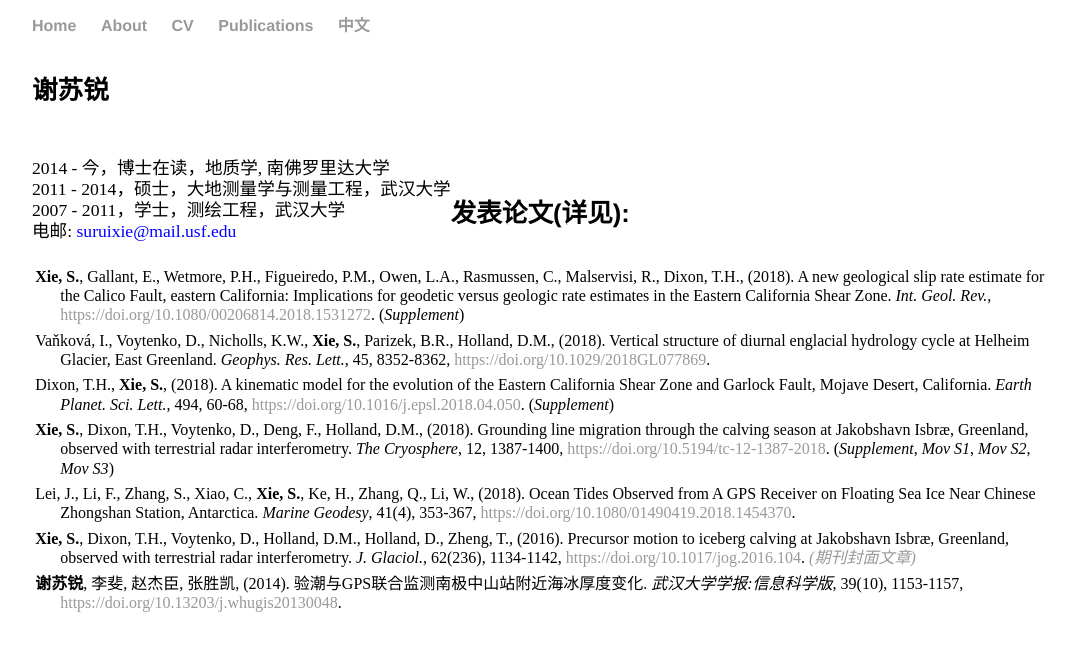
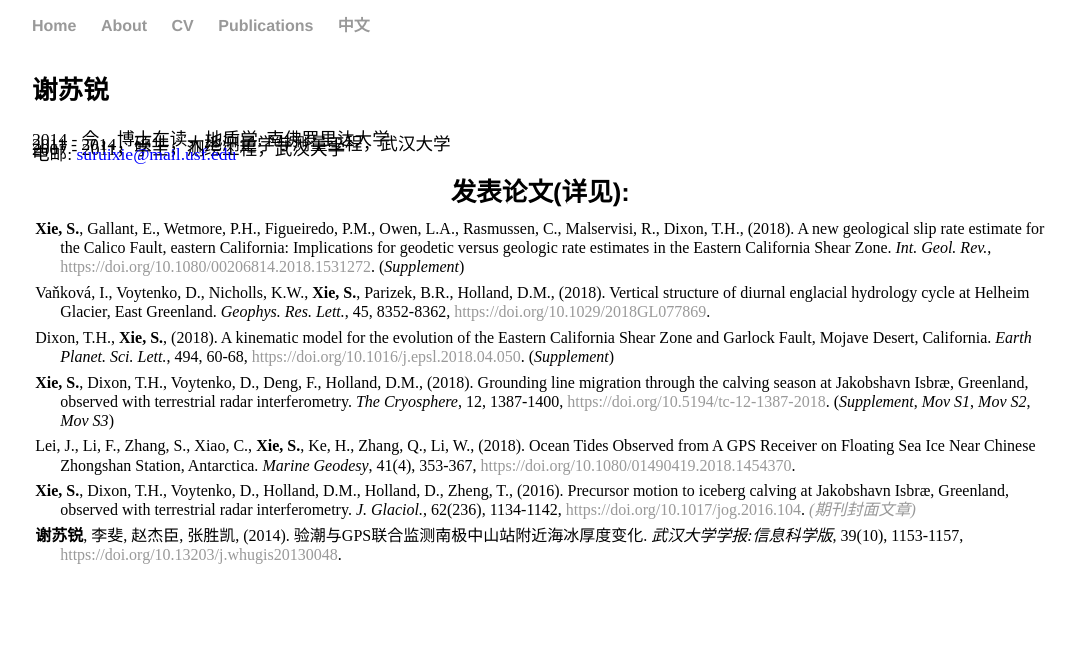
Before and after one commit to suruixie/suruixie.github.io, a Jekyll site: the page built from Chinese/index.html, in a window 1280 px wide. Shown: the top 651 px of the page, without its empty margins (96-1169 px from the left). Built offline with Jekyll 4.4.1, drawn with Linux system fonts in a browser that asks for light colours; a style sheet for code colours, icons or effects is not loaded.

Commit message:
Update index.html

```diff
--- a/Chinese/index.html
+++ b/Chinese/index.html
@@ -6,8 +6,8 @@
 <body>
     <div class="Chinese">
         <div class="sideText">
-	    <h4>谢苏锐</h4>
-            <p>2014 - 今，博士在读，地质学, 南佛罗里达大学<br>
+	    <h4 style="margin-bottom:0.5em;">谢苏锐</h4>
+            <p style="line-height: 0.3em;">2014 - 今，博士在读，地质学, 南佛罗里达大学<br>
             2011 - 2014，硕士，大地测量学与测量工程，武汉大学<br>
             2007 - 2011，学士，测绘工程，武汉大学<br>
             电邮:
@@ -17,7 +17,7 @@
 
 	<br style="line-height:8.0em">
 	<div class="sideText">
-		<h4>发表论文(详见<a  href="https://scholar.google.com/citations?hl=en&user=kF4StsMAAAAJ&view_op=list_works"><i class="ai ai-google-scholar ai-2x"></i></a>): </h4>
+		<h4 style="margin-bottom:0.3em;">发表论文(详见<a  href="https://scholar.google.com/citations?hl=en&user=kF4StsMAAAAJ&view_op=list_works"><i class="ai ai-google-scholar ai-2x"></i></a>): </h4>
 		<p  class="publist" style="font-size:1.0em;">
 			<strong>Xie, S.</strong>, Gallant, E., Wetmore, P.H., Figueiredo, P.M., Owen, L.A., Rasmussen, C., Malservisi, R., Dixon, T.H., (2018). A new geological slip rate estimate for the Calico Fault, eastern California: Implications for geodetic versus geologic rate estimates in the Eastern California Shear Zone. <em>Int. Geol. Rev.</em>, <a href="https://doi.org/10.1080/00206814.2018.1531272">https://doi.org/10.1080/00206814.2018.1531272</a>.  (<em><a href="../files/2018/Xie_2018_IGR_supp.pdf" style="color:#000000;">Supplement</a></em>)<br>
 		<p  class="publist" style="font-size:1.0em;">
```
